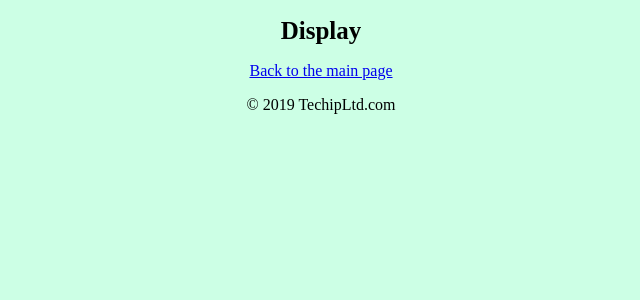
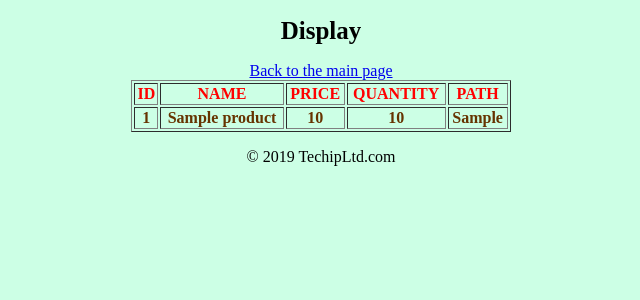
Before and after one commit to AltabHossain/assign2, a PHP site: page /display.php in a window 1280 px wide. Shown: the part 58-358 px from the top of the page, without its empty margins (319-959 px from the left). Run offline with PHP 8.4, Linux system fonts and the light colour scheme; tables that the repository leaves empty or names only in its code hold one stand-in row (values such as "Sample post").

Commit message:
add table tag in assign3.php,create config file to connect db and in dispay.php file,display data from db.

```diff
--- a/assign3.php
+++ b/assign3.php
@@ -88,3 +88,7 @@ input {
   display: inline-block;
   float: left;
 }
+table {
+margin-left: auto;
+margin-right: auto;
+}
--- /dev/null
+++ b/config.php
@@ -0,0 +1,4 @@
+<?php
+$link=@mysql_connect("localhost","root","");
+mysql_select_db("techipltd",$link);
+?>
--- a/display.php
+++ b/display.php
@@ -1,3 +1,4 @@
+<?php include 'config.php' ?>
 <!DOCTYPE html>
 <html lang='en'>
   <head>
@@ -13,6 +14,38 @@
     <h1>Display</h1>
     <a href="./index.php">Back to the main page</a>
 
+    <!-- Embedded PHP code with Table -->
+      <table border="1" width="30%" height="30%">
+       <tr>
+       <th><font color='Red'>ID</font></th>
+       <th><font color='Red'>NAME</font></th>
+       <th><font color='Red'>PRICE</font></th>
+       <th><font color='Red'>QUANTITY</font></th>
+       <th><font color='Red'>PATH</font></th>
+       </tr>
+
+      <?php
+       $sql="SELECT * FROM products";
+       $aResult=mysql_query($sql);
+       while($rows = mysql_fetch_array($aResult,MYSQL_ASSOC))
+      {
+       $id = $rows['id'];
+       $name = $rows['name'];
+       $price = $rows['price'];
+       $qty = $rows['qty'];
+       $path = $rows['path'];
+      ?>
+       <tr>
+
+       <td><b><font color='#663300'><?php echo $id;?></font></b></td>
+       <td><b><font color='#663300'><?php echo $name;?></font></b></td>
+       <td><b><font color='#663300'><?php echo $price;?></font></b></td>
+       <td><b><font color='#663300'><?php echo $qty;?></font></b></td>
+       <td><b><font color='#663300'><?php echo $path;?></font></b></td>
+       </td>
+       </tr>
+      <?php } ?>
+      </table>
     <!-- footer -->
     <?php include('footer.php'); ?>
   </body>
```
